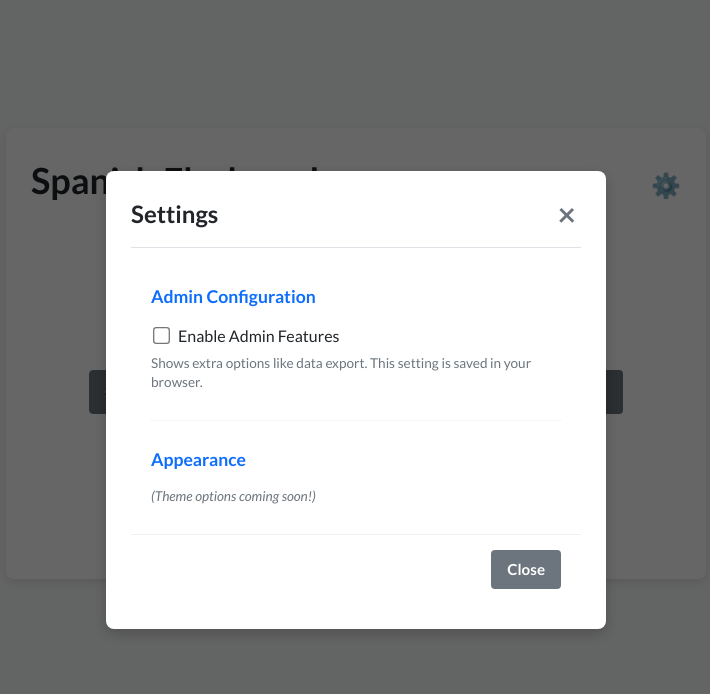
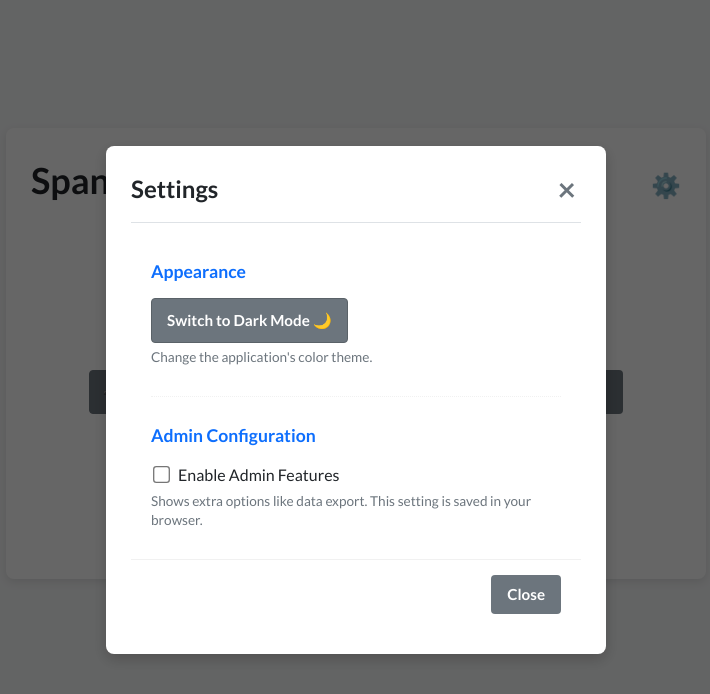
Before and after one commit to arf2k/SpanFlash, a React (Vite) app: page / in a window 1280 px wide. Both pictures are taken after a click on the button "⚙️". Shown: the top 694 px of the page, without its empty margins (284-994 px from the left). Built offline with nearby package versions, Linux system fonts and the light colour scheme; no server answers.

Commit message:
update settingsmodal for light dark

```diff
--- a/src/components/SettingsModal.css
+++ b/src/components/SettingsModal.css
@@ -106,3 +106,21 @@
 .button-close-settings:hover {
   background-color: var(--color-secondary-darker);
 }
+.button-theme-toggle {
+    padding: 10px 15px;
+    font-size: 0.95rem;
+    border-radius: 4px;
+    cursor: pointer;
+    font-weight: 600;
+    background-color: var(--color-secondary);
+    color: var(--text-button, white);
+    border: 1px solid var(--color-secondary-darker);
+    transition: background-color 0.15s ease-in-out, border-color 0.15s ease-in-out;
+    display: inline-flex;
+    align-items: center;
+    gap: 8px;
+}
+
+.button-theme-toggle:hover {
+    background-color: var(--color-secondary-darker);
+}
--- a/src/components/SettingsModal.jsx
+++ b/src/components/SettingsModal.jsx
@@ -1,40 +1,49 @@
-import React, { useEffect, useCallback, useRef } from 'react';
-import './SearchModal.css';
-import './SettingsModal.css';
+import React, { useEffect, useCallback, useRef } from "react";
+import "./SearchModal.css";
+import "./SettingsModal.css";
 
 const SettingsModal = ({
   isOpen,
   onClose,
-    onExportWordList,    // Function to call when "Export" is clicked
-    isAdminMode,         // boolean: is admin mode currently active
-    onToggleAdminMode,   // function: to toggle admin mode state
+  onExportWordList,
+  isAdminMode,
+  onToggleAdminMode,
+  currentTheme,
+  onToggleTheme,
 }) => {
   const modalDialogRef = useRef(null);
 
-    // Handle Escape key to close modal
-    const handleEscapeKey = useCallback((event) => {
-        if (event.key === 'Escape') {
+  const handleEscapeKey = useCallback(
+    (event) => {
+      if (event.key === "Escape") {
         onClose();
       }
-    }, [onClose]);
+    },
+    [onClose]
+  );
 
   useEffect(() => {
     if (isOpen) {
-            document.addEventListener('keydown', handleEscapeKey);
+      document.addEventListener("keydown", handleEscapeKey);
     } else {
-            document.removeEventListener('keydown', handleEscapeKey);
+      document.removeEventListener("keydown", handleEscapeKey);
     }
     return () => {
-            document.removeEventListener('keydown', handleEscapeKey);
+      document.removeEventListener("keydown", handleEscapeKey);
     };
   }, [isOpen, handleEscapeKey]);
 
-    // Handle click outside to close
-    const handleClickOutside = useCallback((event) => {
-        if (modalDialogRef.current && !modalDialogRef.current.contains(event.target)) {
+  const handleClickOutside = useCallback(
+    (event) => {
+      if (
+        modalDialogRef.current &&
+        !modalDialogRef.current.contains(event.target)
+      ) {
         onClose();
       }
-    }, [onClose]);
+    },
+    [onClose]
+  );
 
   if (!isOpen) {
     return null;
@@ -42,15 +51,35 @@ const SettingsModal = ({
 
   return (
     <div className="search-modal-overlay" onClick={handleClickOutside}>
-            <div className="search-modal-content settings-modal-shell" ref={modalDialogRef} onClick={(e) => e.stopPropagation()}>
+      <div
+        className="search-modal-content settings-modal-shell"
+        ref={modalDialogRef}
+        onClick={(e) => e.stopPropagation()}
+      >
         <div className="search-modal-header">
           <h2>Settings</h2>
-                    <button onClick={onClose} className="search-modal-close-btn">&times;</button>
+          <button onClick={onClose} className="search-modal-close-btn">
+            &times;
+          </button>
         </div>
         <div className="settings-modal-scrollable-area">
+          <div className="settings-section">
+            <strong className="settings-section-title">Appearance</strong>
+            <div className="setting-item">
+              <button onClick={onToggleTheme} className="button-theme-toggle">
+                Switch to {currentTheme === "light" ? "Dark" : "Light"} Mode
+                {currentTheme === "light" ? " 🌙" : " ☀️"}
+              </button>
+              <p className="setting-description">
+                Change the application's color theme.
+              </p>
+            </div>
+          </div>
 
           <div className="settings-section">
-                        <strong className="settings-section-title">Admin Configuration</strong>
+            <strong className="settings-section-title">
+              Admin Configuration
+            </strong>
             <div className="setting-item">
               <label htmlFor="adminModeToggle" className="admin-toggle-label">
                 <input
@@ -63,39 +92,44 @@ const SettingsModal = ({
                 Enable Admin Features
               </label>
               <p className="setting-description">
-                                Shows extra options like data export. This setting is saved in your browser.
+                Shows extra options like data export. This setting is saved in
+                your browser.
               </p>
             </div>
           </div>
 
-                    {isAdminMode && ( // Only show this section if admin mode is enabled
+          {isAdminMode && (
             <div className="settings-section">
-                            <strong className="settings-section-title">Data Management</strong>
+              <strong className="settings-section-title">
+                Data Management
+              </strong>
               <div className="setting-item">
                 <button
                   onClick={onExportWordList}
-                                    className="button-export-settings" // Specific class for styling
+                  className="button-export-settings"
                   title="Export current local word list to JSON"
                 >
-                                    <span role="img" aria-label="export icon">📤</span> Export Word List
+                  <span role="img" aria-label="export icon">
+                    📤
+                  </span>{" "}
+                  Export Word List
                 </button>
                 <p className="setting-description">
-                                    Downloads your current word list (including all edits and new fields like notes, synonyms, category) as a JSON file.
-                                    You should manually update the 'version' in the downloaded file before replacing your master `scrapedSpan411.json` and redeploying.
+                  Downloads your current word list as a JSON file. Remember to
+                  manually update the 'version' in the downloaded file.
                 </p>
               </div>
             </div>
           )}
-
-                    {/* Placeholder for future settings */}
-                    <div className="settings-section">
-                        <strong className="settings-section-title">Appearance</strong>
-                        <p className="setting-description"><em>(Theme options coming soon!)</em></p>
-                    </div>
-
         </div>
         <div className="settings-modal-actions">
-                     <button type="button" onClick={onClose} className="button-close-settings">Close</button>
+          <button
+            type="button"
+            onClick={onClose}
+            className="button-close-settings"
+          >
+            Close
+          </button>
         </div>
       </div>
     </div>
```
Lines whose indentation alone changed are shown as unchanged.
